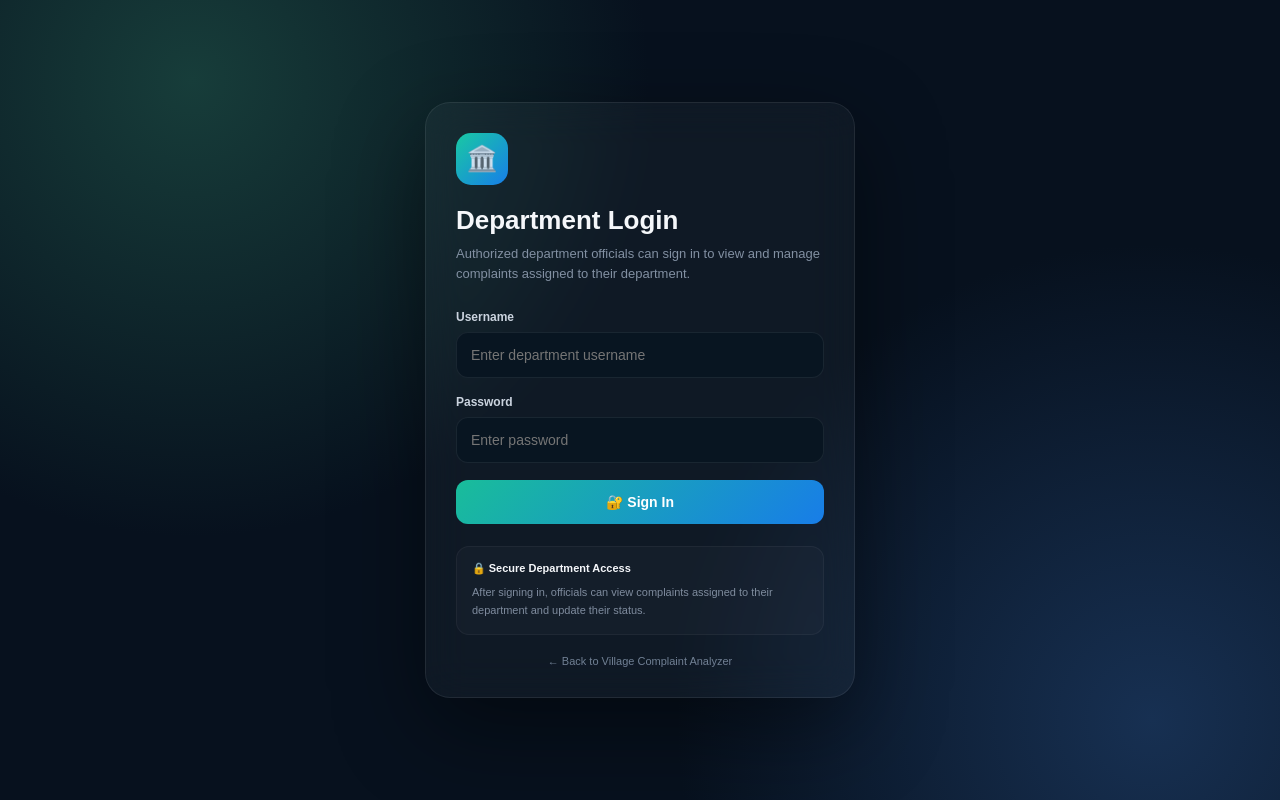
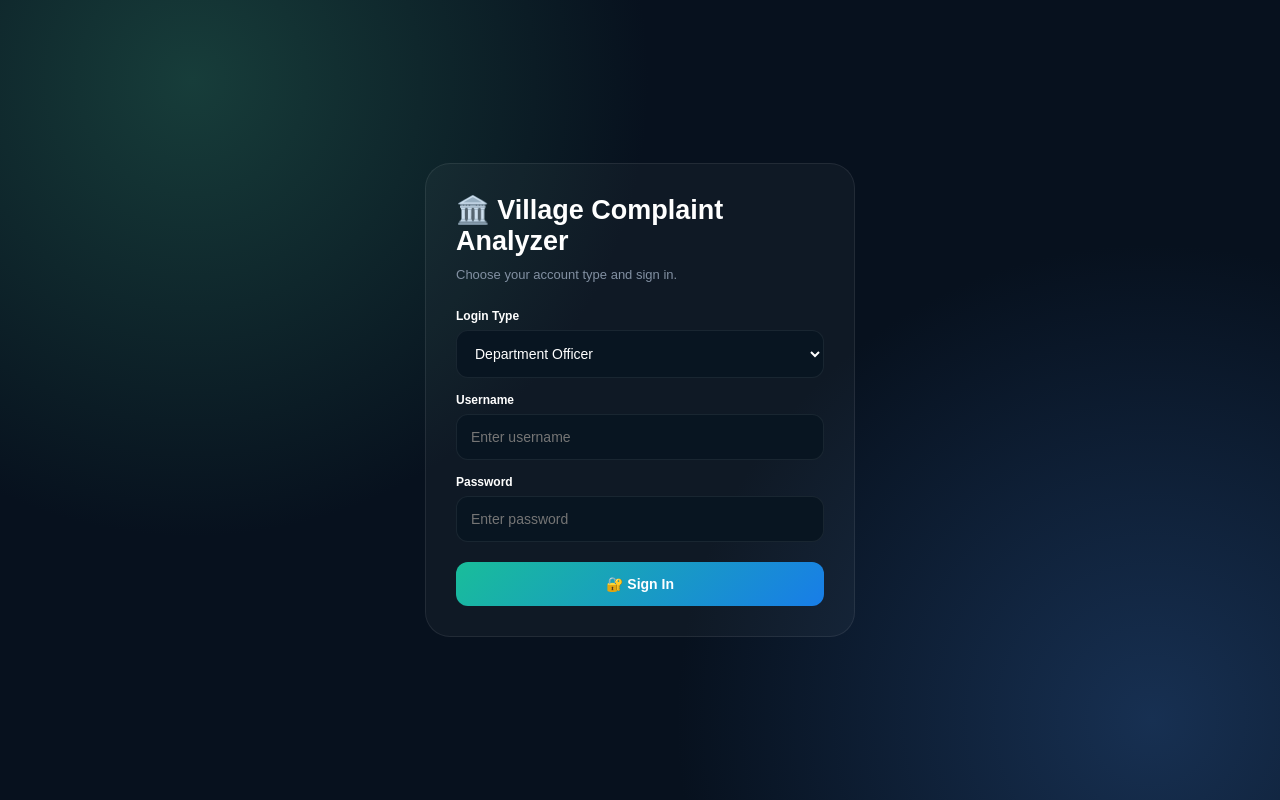
Before and after one commit to mohanaprasad007-scmdg/village-complaint-analyzer, a plain HTML site: page login.html in a window 1280 px wide. Drawn offline with Linux system fonts and the light colour scheme.

Commit message:
Update login.html

```diff
--- a/login.html
+++ b/login.html
@@ -3,71 +3,33 @@
 <head>
 <meta charset="UTF-8">
 <meta name="viewport" content="width=device-width,initial-scale=1">
-<title>Department Login | Village Complaint Analyzer</title>
+<title>VCA Login</title>
 
 <style>
-*{
-box-sizing:border-box;
-margin:0;
-padding:0
-}
-
+*{box-sizing:border-box;margin:0;padding:0}
 body{
-font-family:Arial,Helvetica,sans-serif;
+font-family:Arial,sans-serif;
 min-height:100vh;
 display:flex;
 align-items:center;
 justify-content:center;
 padding:20px;
-color:#f5f7fa;
+color:white;
 background:
 radial-gradient(circle at 15% 10%,#173d3a,transparent 35%),
-radial-gradient(circle at 90% 90%,#173052,transparent 35%),
-#07111e
+radial-gradient(circle at 90% 90%,#173052,transparent 35%),#07111e
 }
-
-.login-box{
+.box{
 width:min(430px,100%);
 background:#ffffff09;
 border:1px solid #ffffff14;
 border-radius:25px;
 padding:30px;
-backdrop-filter:blur(20px);
-box-shadow:0 30px 90px #0007
 }
-
-.logo{
-width:52px;
-height:52px;
-border-radius:15px;
-display:grid;
-place-items:center;
-font-size:25px;
-margin-bottom:20px;
-background:linear-gradient(135deg,#19c9a3,#177ee9)
-}
-
-h1{
-font-size:26px;
-margin-bottom:8px
-}
-
-.subtitle{
-color:#8290a2;
-font-size:13px;
-line-height:1.6;
-margin-bottom:25px
-}
-
-label{
-display:block;
-font-size:12px;
-font-weight:bold;
-color:#cbd4df;
-margin-bottom:8px
-}
-
-input{
+h1{font-size:27px;margin-bottom:8px}
+.sub{color:#8290a2;font-size:13px;line-height:1.5;margin-bottom:25px}
+label{display:block;font-size:12px;font-weight:bold;margin:15px 0 7px}
+input,select{
 width:100%;
 padding:14px;
 border-radius:12px;
@@ -75,18 +37,12 @@ border:1px solid #ffffff12;
 background:#081521;
 color:white;
 font-size:14px;
-outline:none;
-margin-bottom:17px
+outline:none
 }
-
-input:focus{
-border-color:#22cba9;
-box-shadow:0 0 0 3px #22cba912
-}
-
 button{
 width:100%;
 padding:14px;
+margin-top:20px;
 border:0;
 border-radius:12px;
 background:linear-gradient(135deg,#19bd9a,#187de8);
@@ -95,15 +51,9 @@ font-size:14px;
 font-weight:bold;
 cursor:pointer
 }
-
-button:disabled{
-opacity:.6;
-cursor:not-allowed
-}
-
 .error{
 display:none;
-margin-bottom:15px;
+margin-top:15px;
 padding:12px;
 border-radius:10px;
 background:#ff44440d;
@@ -111,179 +61,100 @@ border:1px solid #ff55552a;
 color:#ff9d9d;
 font-size:12px
 }
-
-.info{
-margin-top:22px;
-padding:15px;
-border-radius:13px;
-background:#ffffff06;
-border:1px solid #ffffff0b
-}
-
-.info-title{
-font-size:11px;
-font-weight:bold;
-margin-bottom:9px
-}
-
-.info p{
-font-size:11px;
-color:#7f8c9e;
-line-height:1.6
-}
-
-.back{
-display:block;
-text-align:center;
-margin-top:20px;
-color:#718094;
-font-size:11px;
-text-decoration:none
-}
-
-.back:hover{
-color:#55e3c2
-}
-
-@media(max-width:450px){
-.login-box{
-padding:23px
-}
-}
 </style>
 </head>
 
 <body>
 
-<div class="login-box">
+<div class="box">
 
-<div class="logo">🏛️</div>
+<h1>🏛️ Village Complaint Analyzer</h1>
 
-<h1>Department Login</h1>
-
-<p class="subtitle">
-Authorized department officials can sign in to
-view and manage complaints assigned to their department.
+<p class="sub">
+Choose your account type and sign in.
 </p>
-
-<div class="error" id="error"></div>
 
 <form id="loginForm">
 
-<label for="username">
-Username
-</label>
+<label>Login Type</label>
+
+<select id="loginType">
+<option value="OFFICER">Department Officer</option>
+<option value="ADMIN">Main Admin</option>
+</select>
+
+<label>Username</label>
 
 <input
 id="username"
 type="text"
-autocomplete="username"
-placeholder="Enter department username"
+placeholder="Enter username"
 required
 >
 
-<label for="password">
-Password
-</label>
+<label>Password</label>
 
 <input
 id="password"
 type="password"
-autocomplete="current-password"
 placeholder="Enter password"
 required
 >
 
-<button id="loginBtn" type="submit">
+<button type="submit" id="btn">
 🔐 Sign In
 </button>
 
 </form>
 
-<div class="info">
-
-<div class="info-title">
-🔒 Secure Department Access
-</div>
-
-<p>
-After signing in, officials can view complaints
-assigned to their department and update their status.
-</p>
+<div class="error" id="error"></div>
 
 </div>
 
-<a class="back" href="/">
-← Back to Village Complaint Analyzer
-</a>
-
-</div>
-
-
 <script>
 
-const form=document.getElementById("loginForm");
-
-const username=document.getElementById("username");
-
-const password=document.getElementById("password");
-
-const button=document.getElementById("loginBtn");
-
-const error=document.getElementById("error");
-
-
-form.addEventListener("submit",async function(e){
+document.getElementById("loginForm").addEventListener("submit",async function(e){
 
 e.preventDefault();
 
+const btn=document.getElementById("btn");
+const error=document.getElementById("error");
+
 error.style.display="none";
-
-button.disabled=true;
-
-button.textContent="⏳ Signing in...";
+btn.disabled=true;
+btn.textContent="⏳ Signing in...";
 
 try{
 
-const response=await fetch(
-"/api/login",
-{
+const response=await fetch("/api/login",{
 method:"POST",
 headers:{
 "Content-Type":"application/json"
 },
 body:JSON.stringify({
-username:username.value.trim(),
-password:password.value
+username:document.getElementById("username").value.trim(),
+password:document.getElementById("password").value,
+requested_role:document.getElementById("loginType").value
 })
-}
-);
+});
 
 const data=await response.json();
 
 if(!response.ok){
-
-throw new Error(
-data.error||"Invalid login."
-);
-
+throw new Error(data.error||"Login failed.");
 }
 
 window.location.href="/admin";
 
-}
-catch(err){
+}catch(err){
 
 error.textContent="⚠️ "+err.message;
-
 error.style.display="block";
 
-}
-finally{
+}finally{
 
-button.disabled=false;
-
-button.textContent="🔐 Sign In";
+btn.disabled=false;
+btn.textContent="🔐 Sign In";
 
 }
 
```
